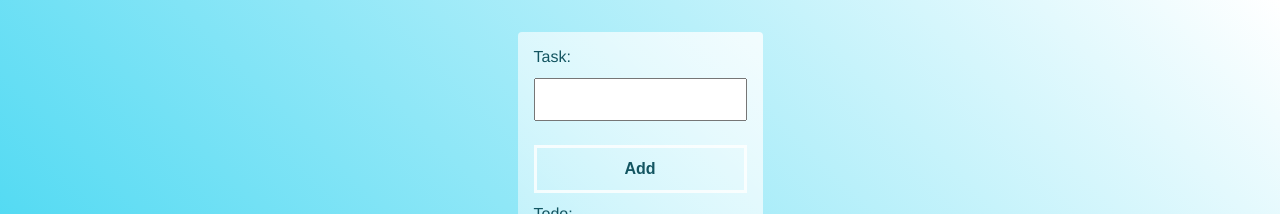
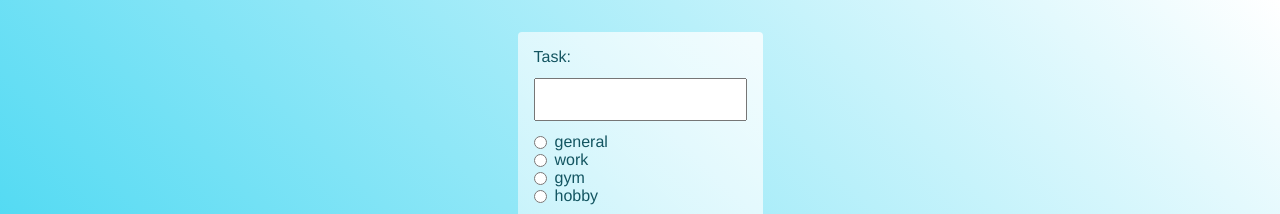
Before and after one commit to MKdev431/JS-TS-practice, a website: page index.html in a window 1280 px wide. Shown: the top 214 px of the page. Drawn offline with Linux system fonts and the light colour scheme.

```diff
--- a/index.html
+++ b/index.html
@@ -19,6 +19,40 @@
         type="text"
         id="name"
       />
+      <ul class="categories">
+        <li>
+          <input
+            type="radio"
+            name="category"
+            value="general"
+            id="category-general"
+          /><label for="category-general">general</label>
+        </li>
+        <li>
+          <input
+            type="radio"
+            name="category"
+            value="work"
+            id="category-work"
+          /><label for="category-work">work</label>
+        </li>
+        <li>
+          <input
+            type="radio"
+            name="category"
+            value="gym"
+            id="category-gym"
+          /><label for="category-gym">gym</label>
+        </li>
+        <li>
+          <input
+            type="radio"
+            name="category"
+            value="hobby"
+            id="category-hobby"
+          /><label for="category-hobby">hobby</label>
+        </li>
+      </ul>
       <button>Add</button>
       <p>Todo:</p>
       <ul class="tasks"></ul>
--- a/src/app.ts
+++ b/src/app.ts
@@ -5,20 +5,26 @@
 interface Task {
   name: string;
   done: boolean;
+  category?: string;
 }
+
+const categories: string[] = ["general", "work", "gym", "hobby"];
 
 const tasks: Task[] = [
   {
     name: "Take out the trash",
     done: false,
+    category: "hobby",
   },
   {
     name: "Go to the gym",
     done: true,
+    category: "gym",
   },
   {
     name: "Feed the dog",
     done: false,
+    category: "work",
   },
 ];
 
@@ -26,6 +32,9 @@
   tasksContainerElement.innerHTML = "";
   tasks.forEach((task, index) => {
     const taskElement: HTMLElement = document.createElement("li");
+    if (task.category) {
+      taskElement.classList.add(task.category);
+    }
     const id: string = `task-${index}`;
 
     const labelElement: HTMLLabelElement = document.createElement("label");
```
Also changed, not shown: dist/app.js.
